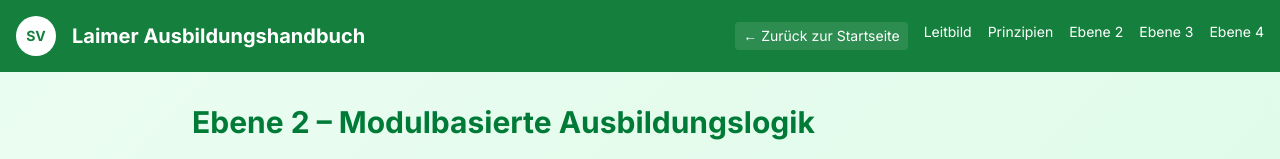
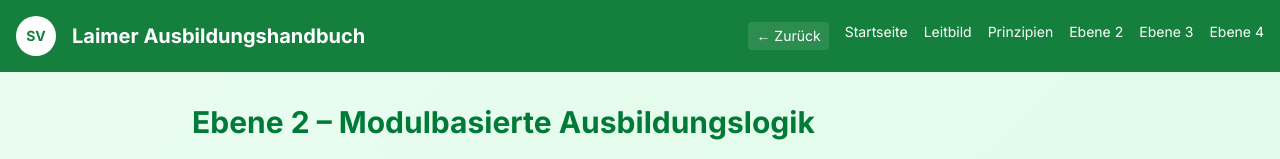
Before and after one commit to OGCoach23/Handbuch-Ausbildung, a React (Vite) app: page /ebene2 in a window 1280 px wide. Shown: the top 159 px of the page. Built offline with nearby package versions, Linux system fonts and the light colour scheme.

Commit message:
Fix: Link zur E-Jugend in Ebene 2 ergänzt + globalen Zurück-Button hinzugefügt

```diff
--- a/src/App.jsx
+++ b/src/App.jsx
@@ -1,5 +1,5 @@
 import React from "react";
-import { BrowserRouter as Router, Routes, Route, useLocation, Link } from "react-router-dom";
+import { BrowserRouter as Router, Routes, Route, useLocation, Link, useNavigate } from "react-router-dom";
 import Leitbild from "./pages/Leitbild";
 import Home from "./pages/Home";
 import Zielgruppen from "./pages/Zielgruppen";
@@ -54,6 +54,7 @@ const KontaktPage = () => (
 // Globale Navigation für alle Unterseiten
 const GlobalNavigation = () => {
   const location = useLocation();
+  const navigate = useNavigate();
 
   // Navigation nicht auf der Home-Seite anzeigen
   if (location.pathname === "/") {
@@ -70,7 +71,10 @@ const GlobalNavigation = () => {
           <h1 className="text-xl font-bold">Laimer Ausbildungshandbuch</h1>
         </div>
         <nav className="flex flex-wrap gap-x-4 gap-y-2 text-sm justify-center md:justify-end">
-          <Link to="/" className="hover:underline bg-white/10 px-2 py-1 rounded">← Zurück zur Startseite</Link>
+          <button onClick={() => (window.history.length > 1 ? navigate(-1) : navigate("/"))} className="hover:underline bg-white/10 px-2 py-1 rounded">
+            ← Zurück
+          </button>
+          <Link to="/" className="hover:underline">Startseite</Link>
           <Link to="/leitbild" className="hover:underline">Leitbild</Link>
           <Link to="/prinzipien" className="hover:underline">Prinzipien</Link>
           <Link to="/ebene2" className="hover:underline">Ebene 2</Link>
--- a/src/pages/Ebene2.jsx
+++ b/src/pages/Ebene2.jsx
@@ -6,31 +6,37 @@ const jugenden = [
     titel: "F-Jugend (4–8 Jahre)",
     frage:
       "Wie begleite ich Kinder zwischen 4 und 8 Jahren liebevoll, bewegungsreich und entwicklungsfördernd ins Handballspielen?",
+    path: "/f-jugend",
   },
   {
     titel: "E-Jugend (9–10 Jahre)",
     frage:
       "Worauf muss ich als Trainer:in bei 9- bis 10-jährigen besonders achten?",
+    path: "/e-jugend",
   },
   {
     titel: "D-Jugend (11–12 Jahre)",
     frage:
       "Wie gestalten wir ein motivierendes, entwicklungsfreundliches Training für Kinder, die sich mitten im Umbruch befinden – körperlich, geistig und sozial?",
+    path: "/d-jugend",
   },
   {
     titel: "C-Jugend (13–14 Jahre)",
     frage:
       "Wie entwickeln wir gemeinsam ein leistungsorientiertes, wertschätzendes Miteinander – auf und neben dem Feld?",
+    path: "/c-jugend",
   },
   {
     titel: "B-Jugend (15–16 Jahre)",
     frage:
       "Wie begleite ich Jugendliche individuell und verantwortungsvoll in einer Phase zwischen Selbstbehauptung, Leistungswunsch und Orientierungsbedürfnis?",
+    path: "/b-jugend",
   },
   {
     titel: "A-Jugend (17–18 Jahre)",
     frage:
       "Wie begleite ich junge Erwachsene in ihrer letzten Jugendphase – zwischen Leistung, Identität und dem Übergang ins Aktivenleben?",
+    path: "/a-jugend",
   },
 ];
 
@@ -114,9 +120,9 @@ export default function Ebene2() {
           transition={{ duration: 0.6 }}
           className="grid md:grid-cols-2 gap-6 max-w-5xl mx-auto"
         >
-          {jugenden.map(({ titel, frage }, index) => (
+          {jugenden.map(({ titel, frage, path }, index) => (
             <Link
-              to={titel.includes("F-Jugend") ? "/f-jugend" : "#"}
+              to={path}
               key={titel}
               className="block"
             >
```
